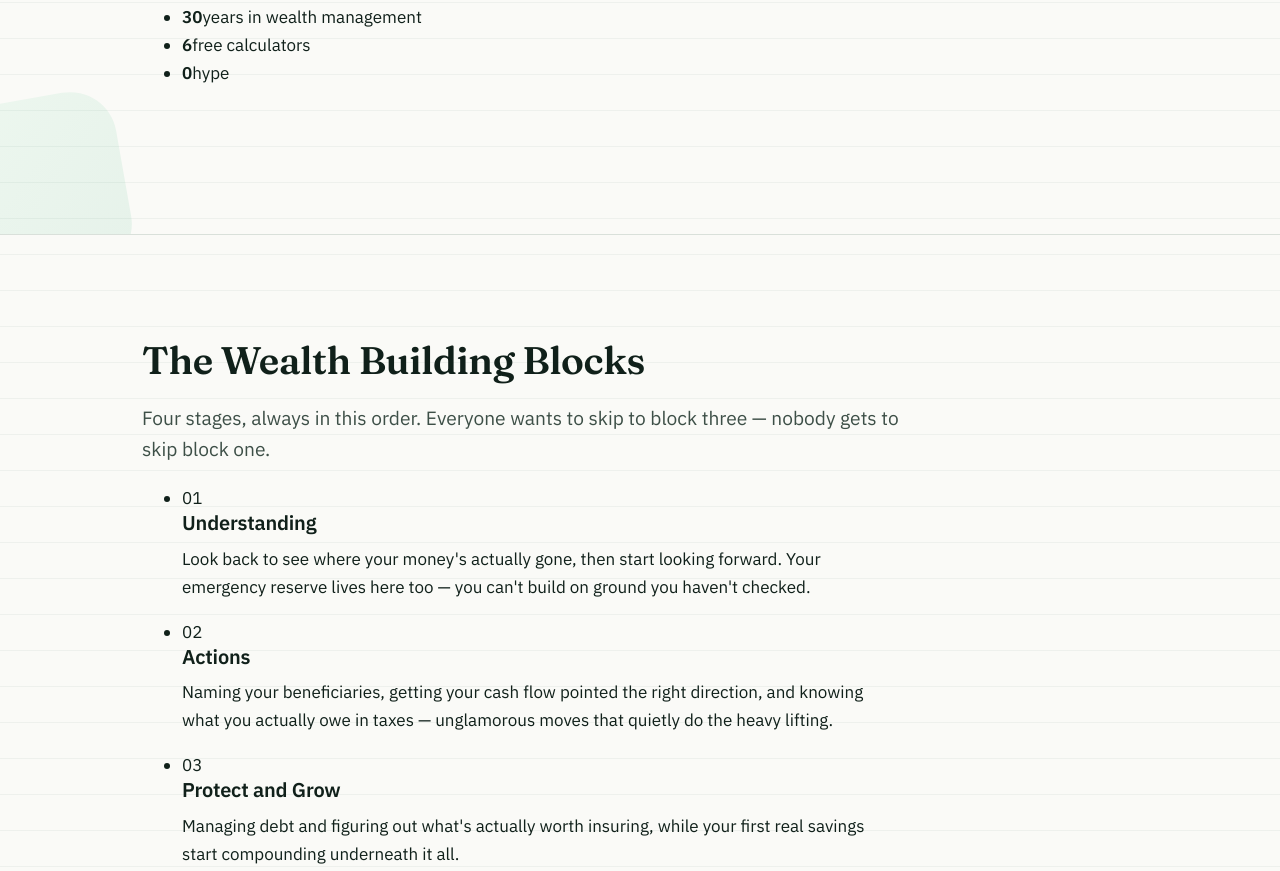
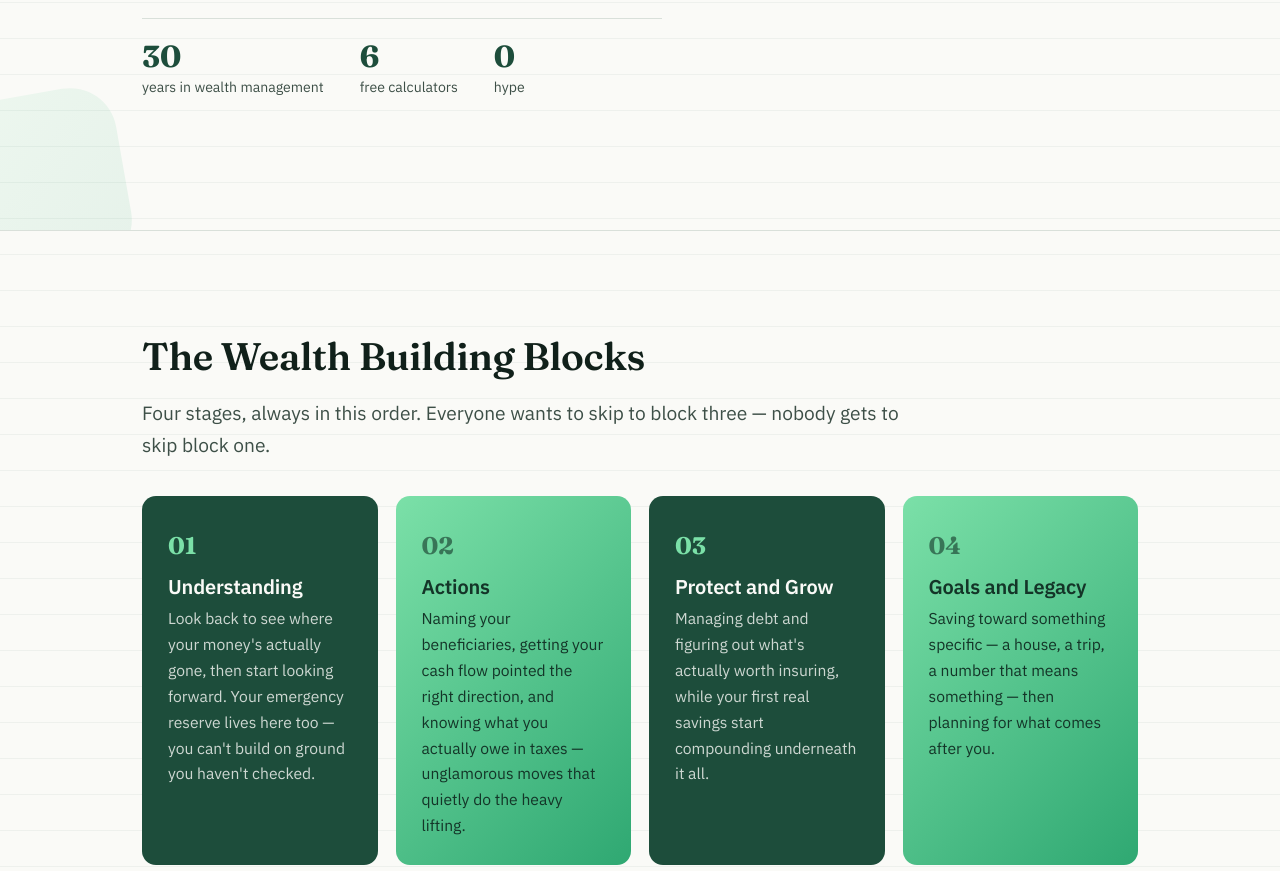
Before and after one commit to Brand-Brian/justaboringbanker, a plain HTML site: page index.html in a window 1280 px wide. Shown: the part 609-1480 px from the top of the page. Drawn offline with Linux system fonts and the light colour scheme.

Commit message:
Add files via upload

```diff
--- a/assets/css/style.css
+++ b/assets/css/style.css
@@ -144,6 +144,16 @@ section + section { border-top: 1px solid var(--rule); }
   font-weight: 600; color: var(--vault); font-size: 0.95rem;
   margin-bottom: 14px; display: block;
 }
+.hero-stats {
+  list-style: none; display: flex; flex-wrap: wrap; gap: clamp(20px, 4vw, 36px);
+  margin: 32px 0 0; padding: 22px 0 0; border-top: 1px solid var(--rule);
+  max-width: 520px;
+}
+.hero-stats strong {
+  display: block; font: 700 1.9rem var(--font-display); color: var(--vault);
+  line-height: 1;
+}
+.hero-stats span { font-size: 0.88rem; color: var(--ink-soft); }
 @media (max-width: 820px) {
   .hero-grid { grid-template-columns: 1fr; }
   .hero-alex { order: -1; width: min(190px, 50vw); }
@@ -173,6 +183,39 @@ section + section { border-top: 1px solid var(--rule); }
 .ledger h3 { margin-bottom: 4px; }
 .ledger p { margin: 0; color: var(--ink-soft); }
 
+/* ---------- Wealth Building Blocks: alternating colour blocks ---------- */
+.pillar-grid {
+  list-style: none; margin: 36px 0 0; padding: 0;
+  display: grid; grid-template-columns: repeat(4, 1fr);
+  gap: 18px;
+}
+.pillar {
+  padding: 30px 26px 26px; border-radius: var(--radius);
+  display: flex; flex-direction: column; gap: 8px;
+}
+.pillar-no {
+  font-family: var(--font-display); font-size: 1.5rem; font-weight: 700;
+}
+.pillar h3 { margin: 2px 0 0; }
+.pillar p { margin: 0; max-width: none; font-size: 0.98rem; }
+
+.pillar:nth-child(odd) { background: var(--vault); color: var(--paper); }
+.pillar:nth-child(odd) .pillar-no { color: var(--mint-1); }
+.pillar:nth-child(odd) h3 { color: var(--paper); }
+.pillar:nth-child(odd) p { color: color-mix(in srgb, var(--paper) 80%, transparent); }
+
+.pillar:nth-child(even) { background: linear-gradient(135deg, var(--mint-1), var(--mint-2)); color: var(--vault-deep); }
+.pillar:nth-child(even) .pillar-no { color: var(--vault-deep); opacity: 0.6; }
+.pillar:nth-child(even) h3 { color: var(--vault-deep); }
+.pillar:nth-child(even) p { color: var(--vault-deep); }
+
+@media (max-width: 900px) {
+  .pillar-grid { grid-template-columns: repeat(2, 1fr); }
+}
+@media (max-width: 560px) {
+  .pillar-grid { grid-template-columns: 1fr; }
+}
+
 /* ---------- Machine cards (calculators only) ---------- */
 .machine-grid {
   display: grid; grid-template-columns: repeat(auto-fit, minmax(240px, 1fr));
@@ -181,17 +224,20 @@ section + section { border-top: 1px solid var(--rule); }
 .machine {
   display: flex; flex-direction: column; gap: 10px;
   padding: 26px 24px 24px;
-  background: #fff; border: 1px solid var(--rule); border-radius: var(--radius);
+  background: #fff; border: 1px solid var(--rule); border-top: 4px solid var(--vault);
+  border-radius: var(--radius);
   text-decoration: none; color: var(--ink);
   transition: border-color 140ms ease;
 }
 .machine:hover { border-color: var(--mint-2); }
+.machine:nth-child(even) { border-top-color: var(--mint-2); }
 .machine .dial {
   width: 40px; height: 40px; border-radius: 50%;
   background: linear-gradient(135deg, var(--mint-1), var(--mint-2));
   display: grid; place-items: center; color: var(--vault-deep);
   font: 700 1rem var(--font-display);
 }
+.machine:nth-child(even) .dial { background: var(--vault); color: var(--mint-1); }
 .machine p { margin: 0; color: var(--ink-soft); font-size: 0.97rem; }
 .machine .try { margin-top: auto; padding-top: 10px; font-weight: 600; color: var(--vault); }
 
@@ -220,6 +266,22 @@ section + section { border-top: 1px solid var(--rule); }
 }
 .episode .meta { padding: 16px 18px 18px; }
 .episode .meta p { margin: 4px 0 0; color: var(--ink-soft); font-size: 0.95rem; }
+
+/* ---------- Section tint (alternating full-bleed bands) ---------- */
+.section-tint { background: var(--paper-tint); }
+
+/* ---------- Topic pills (boring library) ---------- */
+.topic-pills {
+  list-style: none; display: flex; flex-wrap: wrap; gap: 10px;
+  margin: 28px 0 0; padding: 0; max-width: 760px;
+}
+.topic-pills li {
+  padding: 9px 18px; border-radius: 999px;
+  font: 600 0.92rem var(--font-body);
+}
+.topic-pills li:nth-child(3n+1) { background: var(--vault); color: var(--paper); }
+.topic-pills li:nth-child(3n+2) { background: linear-gradient(135deg, var(--mint-1), var(--mint-2)); color: var(--vault-deep); }
+.topic-pills li:nth-child(3n+3) { background: #fff; color: var(--vault); border: 1.5px solid var(--vault); }
 
 /* ---------- Boring Brief form ---------- */
 .brief-form { display: flex; flex-wrap: wrap; gap: 12px; margin-top: 26px; max-width: 560px; }
```
